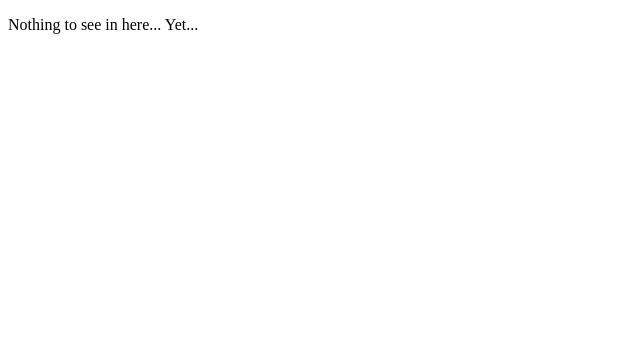
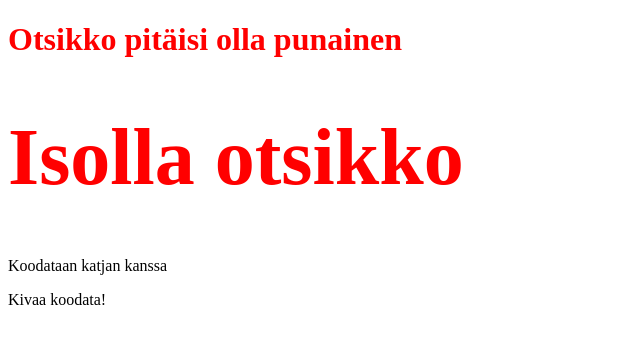
Before and after one commit to Cifixie/git-introduction, a Gatsby site: page /second in a window 1280 px wide. Shown: the whole page, without its empty margins (0-640 px from the left). Built offline with nearby package versions, Linux system fonts and the light colour scheme; Gatsby itself is replaced by a stand-in of ours.

Commit message:
Make secondPage prettier

```diff
--- a/src/pages/second.js
+++ b/src/pages/second.js
@@ -1,10 +1,22 @@
 import * as React from "react";
+import styled from "styled-components";
+
+const PunainenOtsikko = styled.h1({
+  color: "red",
+});
+
+const IsoPunainenOtsikko = styled(PunainenOtsikko)({
+  fontSize: "5rem",
+});
 
 const SecondPage = () => {
   return (
     <main>
       <title>SecondPage</title>
-      <p>Nothing to see in here... Yet...</p>
+      <PunainenOtsikko>Otsikko pitäisi olla punainen</PunainenOtsikko>
+      <IsoPunainenOtsikko>Isolla otsikko</IsoPunainenOtsikko>
+      <p>Koodataan katjan kanssa</p>
+      <p>Kivaa koodata!</p>
     </main>
   );
 };
```
